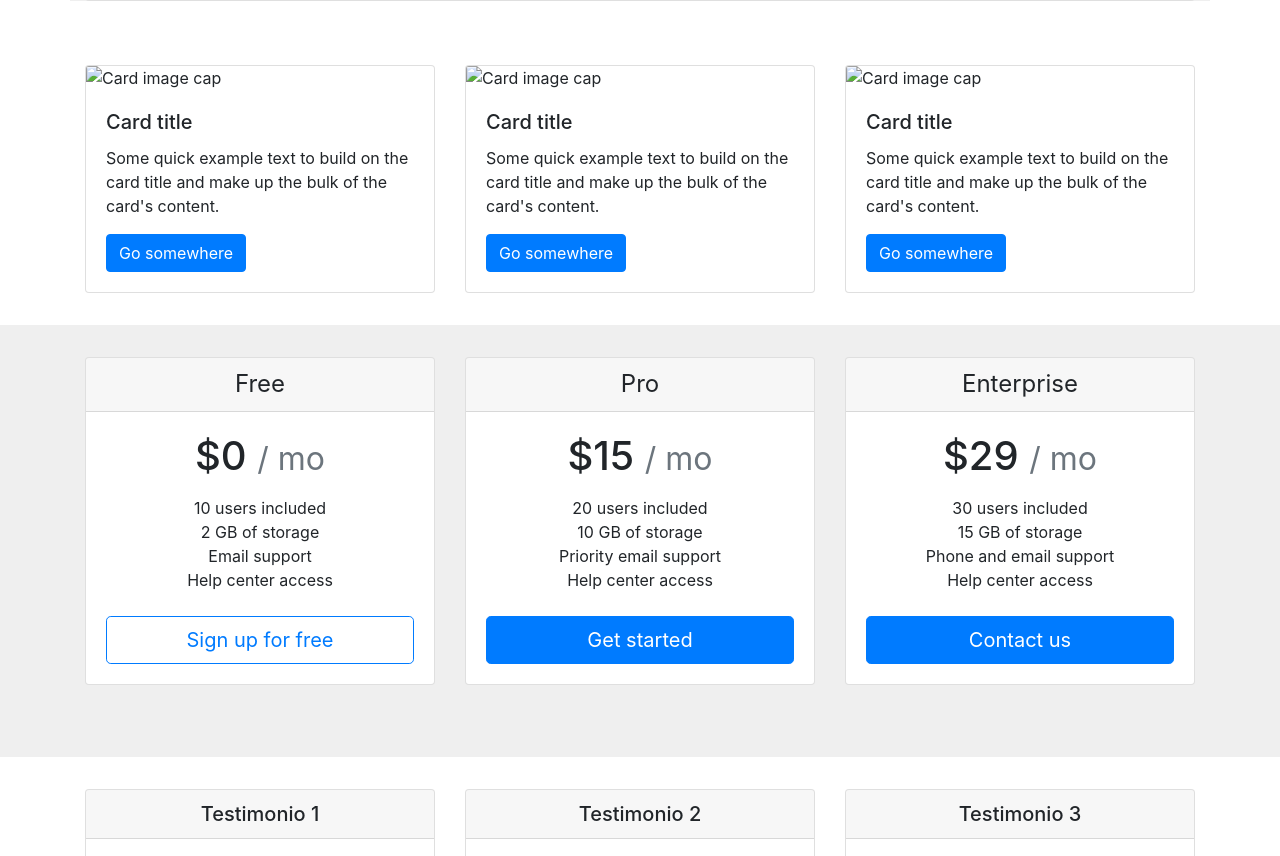
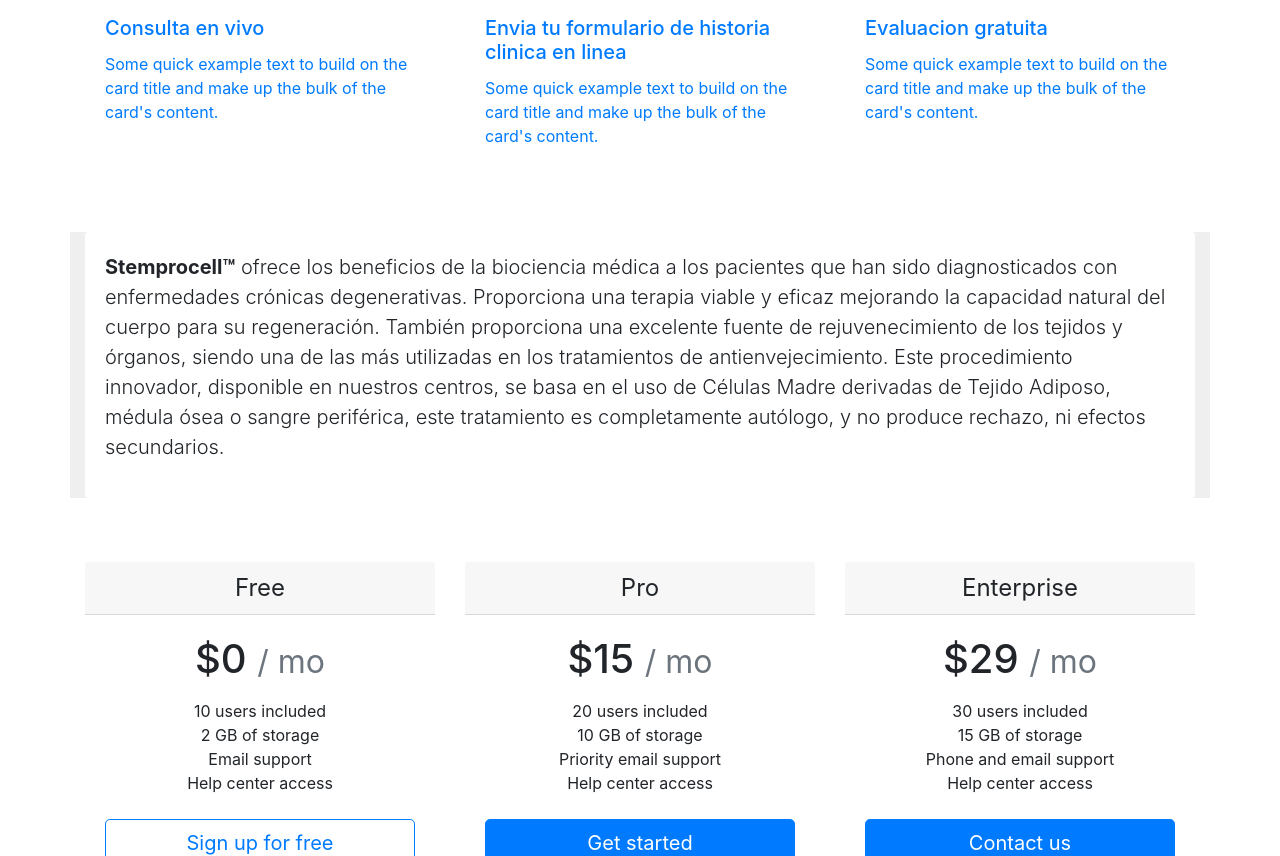
Before and after one commit to skupin/stemprocell, a PHP site: page / in a window 1280 px wide. Shown: the part 921-1777 px from the top of the page. Run offline with PHP 8.4, Linux system fonts and the light colour scheme; some libraries are stand-ins or nearby versions.

Commit message:
added some images

```diff
--- a/css/main.css
+++ b/css/main.css
@@ -56,6 +56,10 @@ footer {
     width: 300px;
 }
 
+.card {
+    border: none;
+}
+
 .card-header {
     text-align: center;
 
--- a/include/footer.php
+++ b/include/footer.php
@@ -1,7 +1,7 @@
 <!--BEGINNING OF FOOTER-->
 
 
-        <footer class="py-5 navbar-light bg-faded everyOther">
+        <footer class="py-5 navbar-light bg-faded">
             <div class="container">
                 <div class="row">
                     <div class="col-3 col-md text-center">
--- a/include/header.php
+++ b/include/header.php
@@ -54,9 +54,7 @@
                     <a class="nav-link" href="nosotros.php">Nosotros</a>
                 </li>
                 <li class="nav-item dropdown">
-                    <a class="nav-link dropdown-toggle <?php if (strpos($pageName, 'trata') !== false) {
-                        echo ' active';
-                    } ?>" href="#" id="terapias" role="button" data-toggle="dropdown"
+                    <a class="nav-link dropdown-toggle <?php if (strpos($pageName, 'trata') !== false) {echo ' active';} ?>" href="#" id="terapias" role="button" data-toggle="dropdown"
                        aria-haspopup="true" aria-expanded="false">
                         Tratamientos
                     </a>
@@ -64,9 +62,7 @@
                         <a class="dropdown-item <?php if ($pageName === 'tratamientos_clinicos.php') {
                             echo ' active';
                         } ?>" href="tratamientos_clinicos.php">Uso Clinico</a>
-                        <a class="dropdown-item <?php if ($pageName === 'tratamientos_cosmeticos.php') {
-                            echo ' active';
-                        } ?>" href="tratamientos_cosmeticos.php">Uso Cosmetico</a>
+                        <a class="dropdown-item <?php if ($pageName === 'tratamientos_cosmeticos.php') {echo ' active';} ?>" href="tratamientos_cosmeticos.php">Uso Cosmetico</a>
                         <a class="dropdown-item <?php if ($pageName === 'tratamientos_ort_trm.php') {
                             echo ' active';
                         } ?>" href="tratamientos_ort_trm.php">Uso en Ortopedia y Traumatologia</a>
@@ -82,11 +78,22 @@
                 } ?>">
                     <a class="nav-link" href="testimonios.php">Testimonios</a>
                 </li>
-                <li class="nav-item <?php if ($pageName === 'instalaciones.php') {
-                    echo ' active';
-                } ?>">
-                    <a class="nav-link" href="instalaciones.php">Instalaciones</a>
+
+
+                <li class="nav-item dropdown">
+                    <a class="nav-link dropdown-toggle <?php if (strpos($pageName, 'instala') !== false) {
+                        echo ' active';
+                    } ?>" href="#" id="instalaciones" role="button" data-toggle="dropdown"
+                       aria-haspopup="true" aria-expanded="false">
+                        Instalaciones
+                    </a>
+                    <div class="dropdown-menu" aria-labelledby="instalaciones">
+                        <a class="dropdown-item <?php if ($pageName === 'instalaciones_usa.php') {echo ' active';} ?>" href="instalaciones_usa.php">Estados Unidos</a>
+                        <a class="dropdown-item <?php if ($pageName === 'instalaciones_rd.php') {echo ' active';} ?>" href="instalaciones_rd.php">Republica Dominicana</a>
+                    </div>
                 </li>
+
+
                 <li class="nav-item <?php if ($pageName === 'contacto.php') {
                     echo " active";
                 } ?>">
--- a/index.php
+++ b/index.php
@@ -1,5 +1,4 @@
 <?php include "include/header.php"; ?>
-
 
 
     <div class="carousel slide" data-ride="carousel">
@@ -11,56 +10,72 @@
     </div>
 
     <section>
-    <div class="container everyOther">
+        <div class="container">
+            <div class="row">
+                <div class="col-md-4">
+                    <a href="#">
                         <div class="card">
+                            <img class="card-img-top" src="img/consulta_en_linea.jpg" alt="Card image cap">
                             <div class="card-body">
-                <p class="lead"><span class="negrita">Stemprocell™</span> ofrece los beneficios de la biociencia médica a los pacientes que han sido diagnosticados con enfermedades crónicas degenerativas. Proporciona una terapia viable y eficaz mejorando la capacidad natural del cuerpo para  su regeneración. También proporciona una excelente fuente de rejuvenecimiento de los tejidos y órganos, siendo una de las más utilizadas en los tratamientos de antienvejecimiento. Este procedimiento innovador, disponible en nuestros centros, se basa en el uso de Células Madre derivadas de Tejido Adiposo, médula ósea o sangre periférica, este tratamiento es completamente autólogo, y no produce rechazo, ni efectos secundarios.</p>
+                                <h5 class="card-title">Consulta en vivo</h5>
+                                <p class="card-text">Some quick example text to build on the card title and make up the bulk
+                                    of
+                                    the card's content.</p>
+                            </div>
+                        </div>
+                    </a>
+                </div>
+                <div class="col-md-4">
+                    <a href="#">
+                        <div class="card">
+                            <img class="card-img-top" src="img/doctor-chart.jpg" alt="Card image cap">
+                            <div class="card-body">
+                                <h5 class="card-title">Envia tu formulario de historia clinica en linea</h5>
+                                <p class="card-text">Some quick example text to build on the card title and make up the bulk
+                                    of
+                                    the card's content.</p>
+                            </div>
+                        </div>
+                    </a>
+                </div>
+                <div class="col-md-4">
+                    <a href="#">
+                        <div class="card">
+                            <img class="card-img-top" src="img/consulta_gratis.jpg" alt="Card image cap">
+                            <div class="card-body">
+                                <h5 class="card-title">Evaluacion gratuita</h5>
+                                <p class="card-text">Some quick example text to build on the card title and make up the bulk
+                                    of
+                                    the card's content.</p>
+                            </div>
+                        </div>
+                    </a>
                 </div>
             </div>
         </div>
     </section>
 
+
     <section>
-    <div class="container">
-        <div class="row">
-            <div class="col-md-4">
+        <div class="container everyOther">
             <div class="card">
-                    <img class="card-img-top" src="https://via.placeholder.com/348x225" alt="Card image cap">
                 <div class="card-body">
-                        <h5 class="card-title">Card title</h5>
-                        <p class="card-text">Some quick example text to build on the card title and make up the bulk of
-                            the card's content.</p>
-                        <a href="#" class="btn btn-primary">Go somewhere</a>
-                    </div>
-                </div>
-            </div>
-            <div class="col-md-4">
-                <div class="card">
-                    <img class="card-img-top" src="https://via.placeholder.com/348x225" alt="Card image cap">
-                    <div class="card-body">
-                        <h5 class="card-title">Card title</h5>
-                        <p class="card-text">Some quick example text to build on the card title and make up the bulk of
-                            the card's content.</p>
-                        <a href="#" class="btn btn-primary">Go somewhere</a>
-                    </div>
-                </div>
-            </div>
-            <div class="col-md-4">
-                <div class="card">
-                    <img class="card-img-top" src="https://via.placeholder.com/348x225" alt="Card image cap">
-                    <div class="card-body">
-                        <h5 class="card-title">Card title</h5>
-                        <p class="card-text">Some quick example text to build on the card title and make up the bulk of
-                            the card's content.</p>
-                        <a href="#" class="btn btn-primary">Go somewhere</a>
-                    </div>
-                </div>
+                    <p class="lead justify"><span class="negrita">Stemprocell™</span> ofrece los beneficios de la biociencia
+                        médica a los pacientes que han sido diagnosticados con enfermedades crónicas degenerativas.
+                        Proporciona una terapia viable y eficaz mejorando la capacidad natural del cuerpo para su
+                        regeneración. También proporciona una excelente fuente de rejuvenecimiento de los tejidos y
+                        órganos, siendo una de las más utilizadas en los tratamientos de antienvejecimiento. Este
+                        procedimiento innovador, disponible en nuestros centros, se basa en el uso de Células Madre
+                        derivadas de Tejido Adiposo, médula ósea o sangre periférica, este tratamiento es completamente
+                        autólogo, y no produce rechazo, ni efectos secundarios.</p>
                 </div>
             </div>
         </div>
     </section>
 
-<section class="everyOther">
+
+
+    <section>
         <div class="container">
             <div class="card-deck mb-3 text-center">
                 <div class="card mb-4 box-shadow">
@@ -117,7 +132,7 @@
             </div>
     </section>
 
-<section id="testimonios">
+    <section class="everyOther" id="testimonios">
         <div class="container">
             <div class="row">
 
@@ -129,7 +144,8 @@
                                 <iframe class="embed-responsive-item" src="https://www.youtube.com/embed/NlhgHVZ5x5c"
                                         frameborder="0" allow="autoplay; encrypted-media" allowfullscreen></iframe>
                             </div>
-                        <p>Spicy jalapeno cillum mollit in short ribs meatball. Beef ribs sunt nulla, quis deserunt short ribs ut.</p>
+                            <p>Spicy jalapeno cillum mollit in short ribs meatball. Beef ribs sunt nulla, quis deserunt
+                                short ribs ut.</p>
                         </div>
                     </div>
                 </div>
@@ -143,7 +159,8 @@
                                 <iframe class="embed-responsive-item" src="https://www.youtube.com/embed/NlhgHVZ5x5c"
                                         frameborder="0" allow="autoplay; encrypted-media" allowfullscreen></iframe>
                             </div>
-                        <p>Strip steak esse consequat jowl, boudin drumstick sint leberkas sausage adipisicing cupim elit duis short ribs flank.</p>
+                            <p>Strip steak esse consequat jowl, boudin drumstick sint leberkas sausage adipisicing cupim
+                                elit duis short ribs flank.</p>
                         </div>
                     </div>
                 </div>
@@ -157,7 +174,8 @@
                                 <iframe class="embed-responsive-item" src="https://www.youtube.com/embed/NlhgHVZ5x5c"
                                         frameborder="0" allow="autoplay; encrypted-media" allowfullscreen></iframe>
                             </div>
-                        <p>Sausage deserunt reprehenderit anim. Burgdoggen dolore andouille ut bacon capicola ut fugiat jerky incididunt nostrud.</p>
+                            <p>Sausage deserunt reprehenderit anim. Burgdoggen dolore andouille ut bacon capicola ut
+                                fugiat jerky incididunt nostrud.</p>
                         </div>
                     </div>
                 </div>
```
Also changed, not shown: instalaciones_usa.php (added, +12 -0 lines), temp.php (+5 -33 lines), instalaciones_rd.php (renamed from instalaciones.php). Lines whose indentation alone changed are shown as unchanged.
